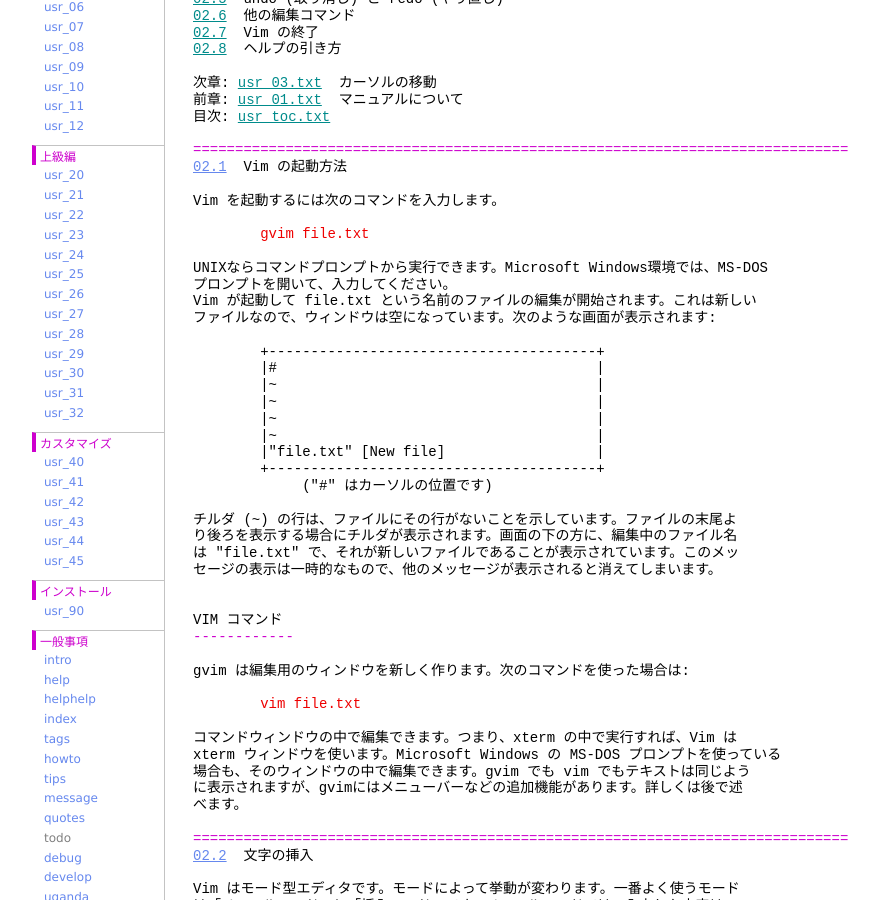
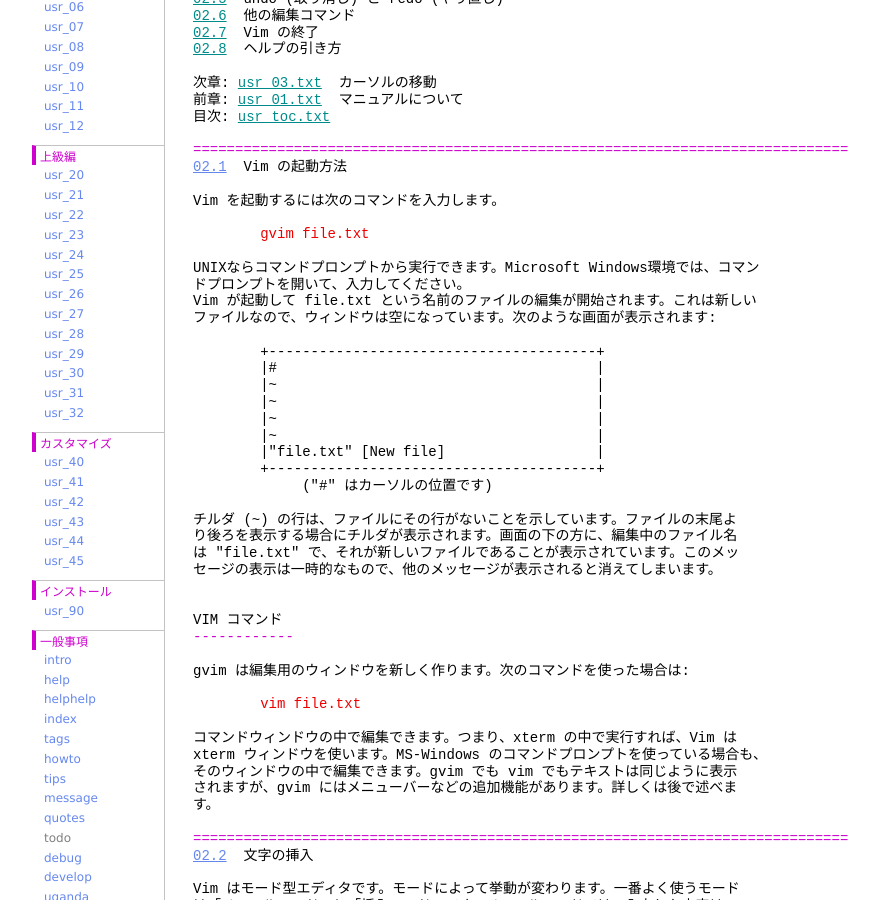
Before and after one commit to vim-jp/vimdoc-ja, a Jekyll site: the page built from usr_02.html, in a window 1280 px wide and 900 px high, scrolled down 477 px. Shown: the whole window, without its empty margins (208-1087 px from the left). Built offline with Jekyll 4.4.1, drawn with Linux system fonts in a browser that asks for light colours; nearby versions of some CDN libraries; comment, search, counter and statistics services are not loaded.

Commit message:
Generated by Travis JOB 3083.1
https://travis-ci.org/vim-jp/vimdoc-ja-working/builds/639113410

```diff
--- a/usr_02.html
+++ b/usr_02.html
@@ -34,8 +34,8 @@
 <br>
 <div class="helpExample">&nbsp;&nbsp;&nbsp;&nbsp;&nbsp;&nbsp;&nbsp;&nbsp;gvim file.txt</div>
 <br>
-UNIXならコマンドプロンプトから実行できます。Microsoft Windows環境では、MS-DOS<br>
-プロンプトを開いて、入力してください。<br>
+UNIXならコマンドプロンプトから実行できます。Microsoft Windows環境では、コマン<br>
+ドプロンプトを開いて、入力してください。<br>
 Vim が起動して file.txt という名前のファイルの編集が開始されます。これは新しい<br>
 ファイルなので、ウィンドウは空になっています。次のような画面が表示されます:<br>
 <br>
@@ -63,10 +63,10 @@
 <div class="helpExample">&nbsp;&nbsp;&nbsp;&nbsp;&nbsp;&nbsp;&nbsp;&nbsp;vim file.txt</div>
 <br>
 コマンドウィンドウの中で編集できます。つまり、xterm の中で実行すれば、Vim は<br>
-xterm ウィンドウを使います。Microsoft Windows の MS-DOS プロンプトを使っている<br>
-場合も、そのウィンドウの中で編集できます。gvim でも vim でもテキストは同じよう<br>
-に表示されますが、gvimにはメニューバーなどの追加機能があります。詳しくは後で述<br>
-べます。<br>
+xterm ウィンドウを使います。MS-Windows のコマンドプロンプトを使っている場合も、<br>
+そのウィンドウの中で編集できます。gvim でも vim でもテキストは同じように表示<br>
+されますが、gvim にはメニューバーなどの追加機能があります。詳しくは後で述べま<br>
+す。<br>
 <br>
 <span class="PreProc">==============================================================================</span><br>
 <a class="Constant" href="usr_02.html#02.2" name="02.2">02.2</a>&nbsp;&nbsp;文字の挿入<br>
```
